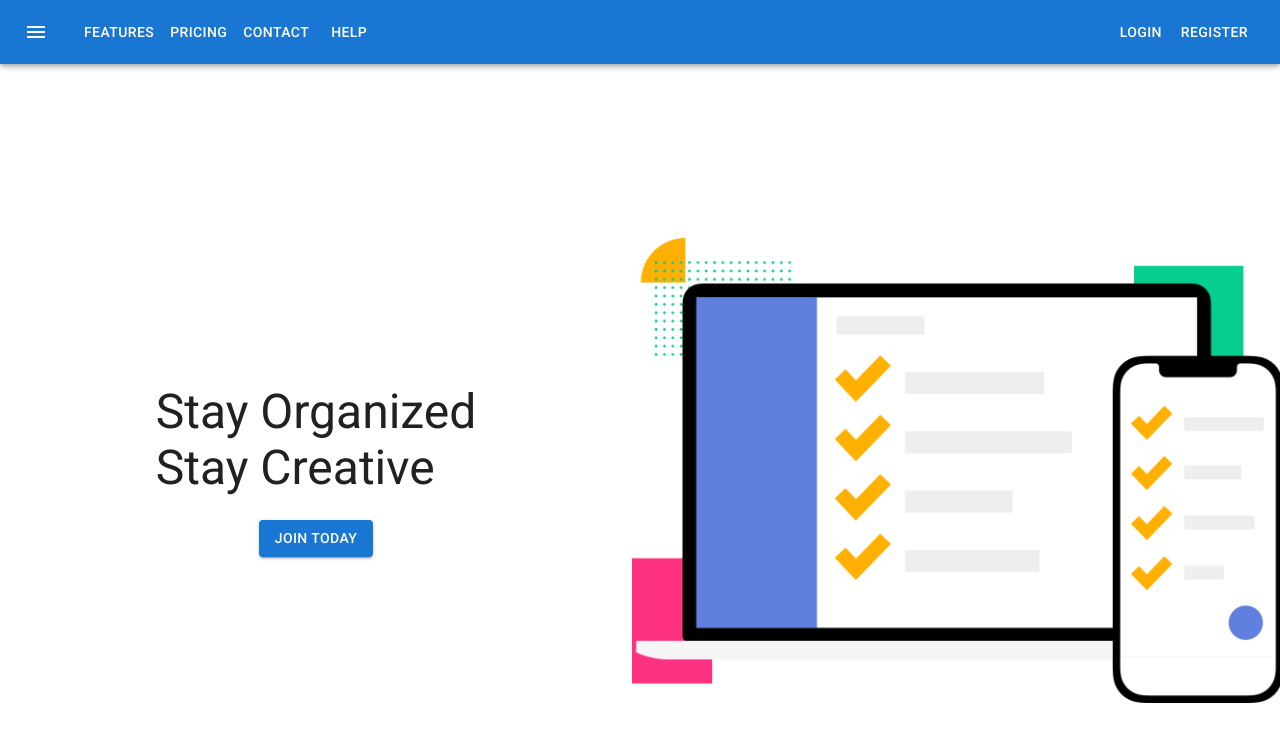
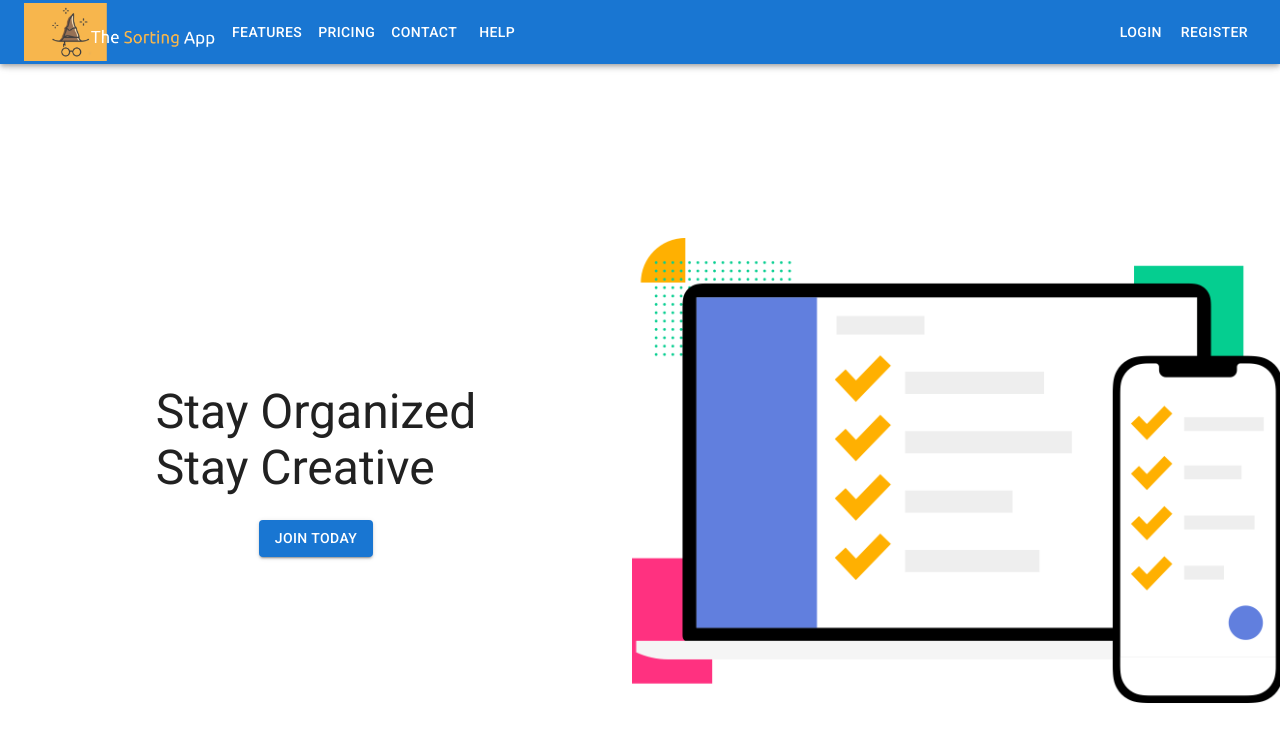
Before and after one commit to yoyotruly/smart-todo-list, a React (Create React App) app in the folder frontend/: page / in a window 1280 px wide. Shown: the top 742 px of the page. Built offline with nearby package versions, Linux system fonts and the light colour scheme.

Commit message:
add logo to navbar

```diff
--- a/frontend/src/components/NavBar.js
+++ b/frontend/src/components/NavBar.js
@@ -12,15 +12,7 @@ export default function NavBar() {
     <Box sx={{ flexGrow: 1 }}>
       <AppBar position="sticky">
         <Toolbar>
-          <IconButton
-            size="large"
-            edge="start"
-            color="inherit"
-            aria-label="menu"
-            sx={{ mr: 2 }}
-          >
-            <MenuIcon />
-          </IconButton>
+          <img src={"./logo-dark.png"} alt="The Sorting App!" width="200px" />
           <Button color="inherit">Features</Button>
           <Button color="inherit">Pricing</Button>
           <Button color="inherit">Contact</Button>
```
